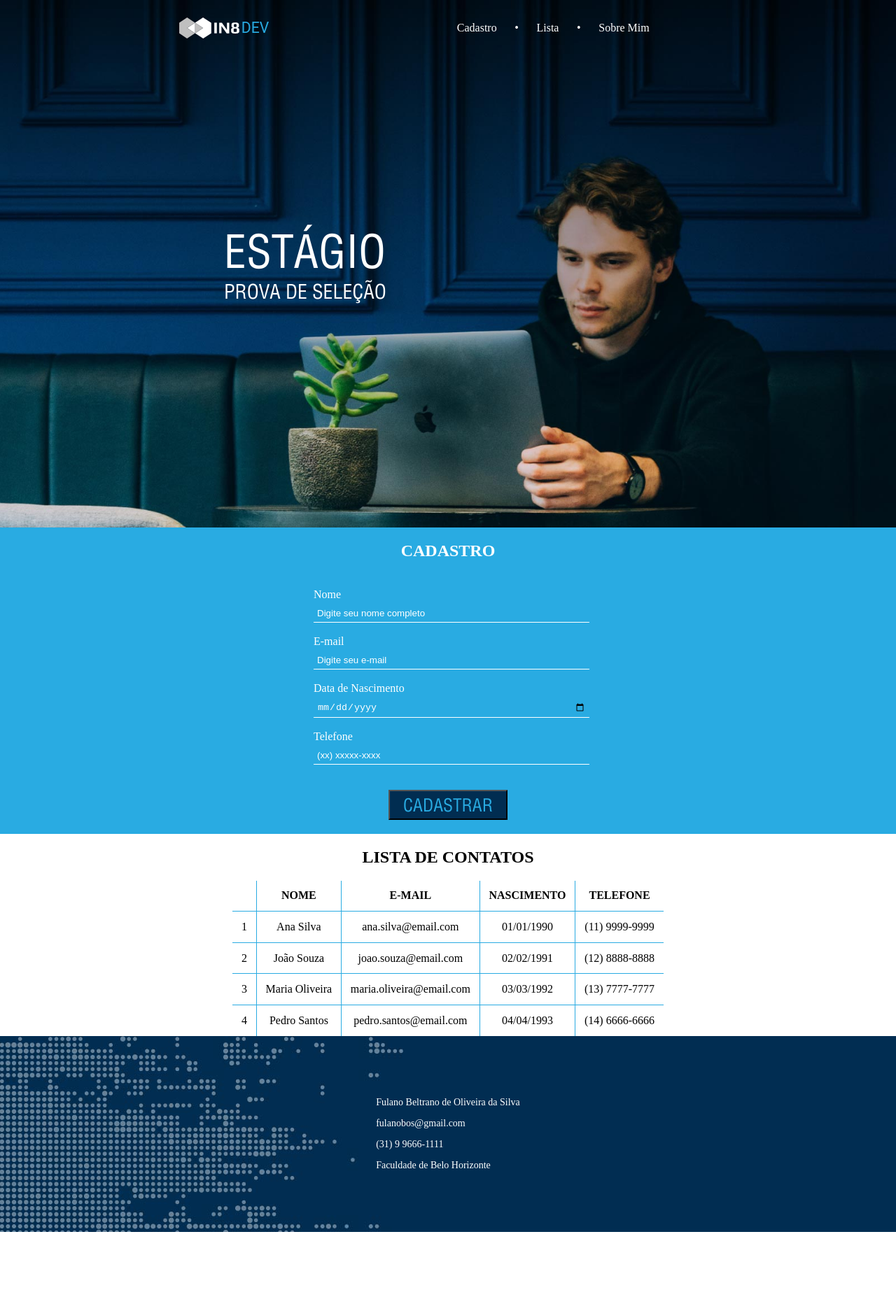
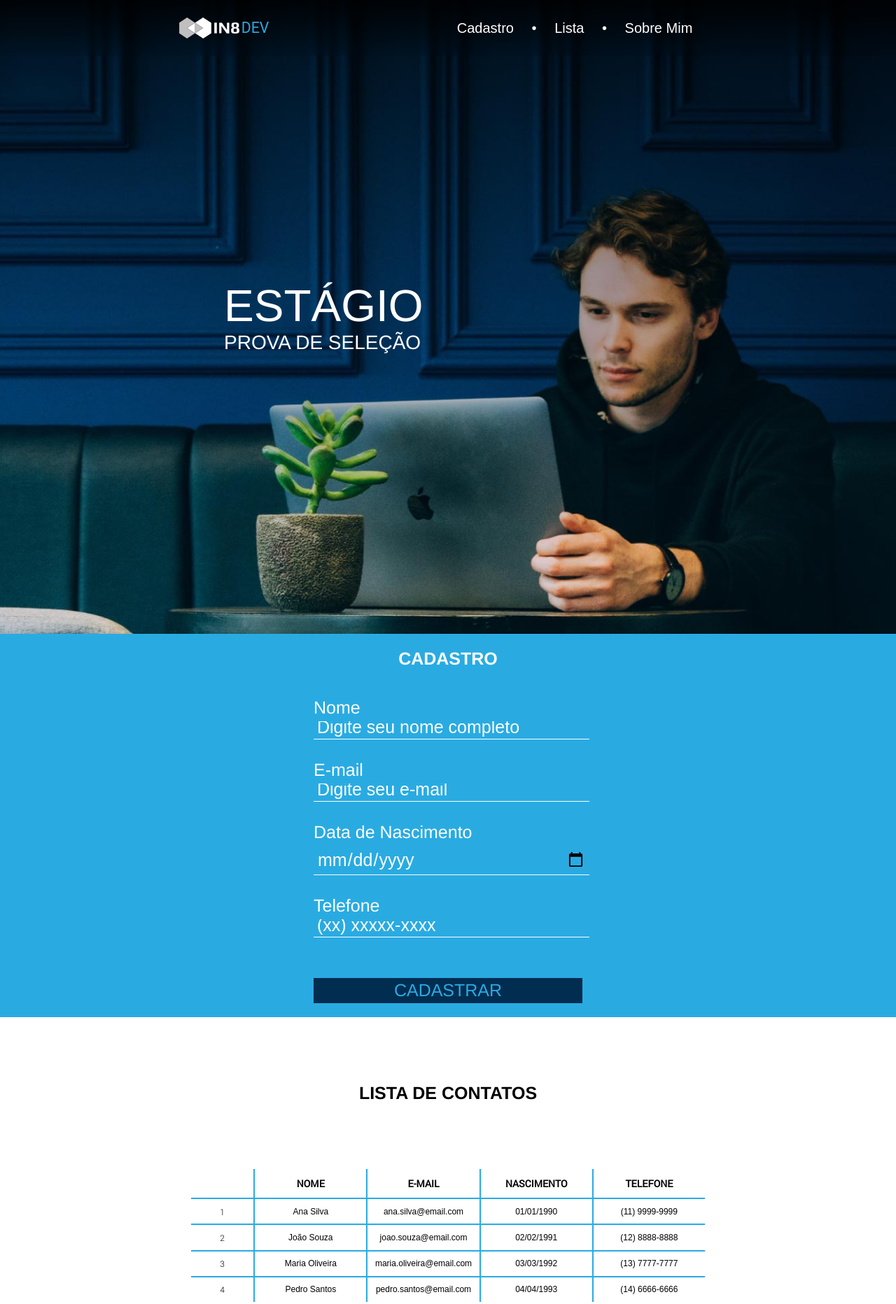
Before and after one commit to LorrayneSantana01/prova_estagio_in8, a plain HTML site: page index.html in a window 1280 px wide. Shown: the top 1864 px of the page at 70% size. Before the commit the page ends 1761 px from the top, so only its background shows below. Drawn offline with Linux system fonts and the light colour scheme.

Commit message:
primeira parte finalizada

```diff
--- a/index.html
+++ b/index.html
@@ -25,13 +25,13 @@
             </div>
             <div class="itens_cabecalho">
                 <a class="menu_item" href="#">Cadastro</a>
-                <a class="menu_item" href="#">•</a>
+                <p class="menu_item" >•</p>
                 <a class="menu_item" href="#">Lista</a>
-                <a class="menu_item" href="#">•</a>
+                <p class="menu_item" >•</p>
                 <a class="menu_item" href="#">Sobre Mim</a>
                 </div>
         </header>
-        <section id="apresentacao_prova" class="background_section_one">
+        <section id="apresentacao_prova" class="background_section_apresentacao">
             <div class="textos_pagina_apresentacao">
                 ESTÁGIO
             </div>
@@ -102,8 +102,9 @@
                 </tr>
             </table>
         </section>
-        <footer class="rodape">
-            <span class="rodape_infos">
+
+        <footer class="background_rodape">
+            <span id="rodape">
                 <p>Fulano Beltrano de Oliveira da Silva</p>
                 <p>fulanobos@gmail.com</p>
                 <p>(31) 9 9666-1111</p>
--- a/styles.css
+++ b/styles.css
@@ -44,6 +44,8 @@
     flex-direction: row;
     flex-wrap: nowrap;
     justify-content: center;
+    backdrop-filter: blur(5px);
+    background: linear-gradient(#000000bb, #00000000);
 }
 
 .logo_cabecalho {
@@ -73,6 +75,14 @@
     height: 100%;
     justify-content: flex-start;
     align-items: center;
+    font-family: 'Helvetica';
+    font-size: 20px;
+}
+
+#cabecalho p {
+    color: white;
+    text-decoration: none;
+    cursor: default;
 }
 
 .menu_item:hover {
@@ -100,18 +110,25 @@
     z-index: -1;
 }
 
+.background_section_apresentacao {
+	background-image: url('./imagens/index-image.jpg');
+	background-repeat: no-repeat;
+	background-position: center;
+	background-size: cover;
+    z-index: -1;
+}
+
 #apresentacao_prova { /*CONFIGURAÇÕES COMUNS DA APRESENTAÇÃO*/
-    padding: 40vh;
+    padding: 50vh 0px 50vh 40vh;
     display: flex;
     flex-direction: column;
     flex-wrap: wrap;
     align-content: flex-start;
     justify-content: center;
-    font-family: 'ps';
+    font-family: 'Helvetica';
     color: white;
     font-weight: 100;
     text-align: left;
-    font-size: 8vh;
 }
 
 .textos_pagina_apresentacao { /*CONFIGURAÇÕES DO TEXTO 'ESTÁGIO'*/
@@ -132,9 +149,14 @@
     align-items: center;
     color: white;
     background-color: #29abe2;
+    text-align: center;
+    font-family: 'Helvetica';
+    font-size: 25px;
     font-weight: 100;
-    text-align: center;
-    font-size: 2vh;
+}
+
+#fazer_cadastro h1 {
+    font-size: 25px;
 }
 
 .formulario {
@@ -158,21 +180,28 @@ input {
     background: none;
     border: none;
     border-bottom: 1px solid white;
+    color: white;
 }
 
 input[type="date"] {
     color: #ffffff;
+    font-family: 'Helvetica';
+    font-size: 25px;
   }
 
 input::placeholder {
     color: white;
     background: none;
     margin: none;
+    font-family: 'Helvetica';
+    font-size: 25px;
 }
 
 input:focus {
     color: white;
     outline: none;
+    font-family: 'Helvetica';
+    font-size: 25px;
 }
 
 input:valid {
@@ -185,7 +214,14 @@ input:valid {
     cursor: pointer;
     font-family: 'ps';
     font-size: 25px;
-    padding: 1% 5% 1% 5% ;
+    padding: 1% 5% 1% 5%;
+    border-width: 0;
+    width: 100%;
+    display: flex;
+    justify-content: center;
+    font-family: 'Helvetica';
+    font-size: 25px;
+    font-weight: 100;
 }
 
 #botao_cadastrar_container {
@@ -196,19 +232,23 @@ input:valid {
 
 /* PARTE REFERENTE A LISTA DE CONTATOS  */
 
+#lista_contatos h1 {
+    font-family: 'Helvetica' !important;
+    font-size: 25px;
+}
+
 #lista_contatos {
-    background-color: none;
     color: #000;
-    width: 40%;
+    height: 60vh;
     text-align: -webkit-center;
     display: flex;
     flex-direction: column;
     width: 100%;
-    width: 100%;
     align-items: center;
+    justify-content: space-evenly;
+
 }
 
-/* table */
 #tabela_cadastros {
     max-width: 60%;
     border-collapse: collapse;
@@ -220,7 +260,9 @@ input:valid {
 }
 
 table tr th {
-    border-right: 1px solid #29abe2;
+    border-right: 2px solid #29abe2;
+    font-family: 'RobotoRegular';
+    font-size: 14px;
 }
 
 table tr th:last-child {
@@ -228,60 +270,44 @@ table tr th:last-child {
 }
 
 table tr td {
-    border-top: 1px solid #29abe2;
-    border-right: 1px solid #29abe2;
+    border-top: 2px solid #29abe2;
+    border-right: 2px solid #29abe2;
+    font-family: 'Helvetica';
+    font-size: 12px;
+    min-width: 140px;
+}
+
+table tr td:first-child {
+    font-family: 'RobotoLight';
+    font-size: 12px;
+    min-width: 70px;
 }
 
 table tr td:last-child {
-    border-top: 1px solid #29abe2;
+    border-top: 2px solid #29abe2;
     border-right: none;
 }
 
 /* PARTE REFERENTE AO RODAPÉ */
 
-.rodape { /*CONFIGURAÇÕES COMUNS DO RODAPÉ*/
+#rodape { /*CONFIGURAÇÕES COMUNS DO RODAPÉ*/
     width: 100%;
     height: 35vh;
-    background-image:url(./imagens/rodape-desktop.jpg);
     display: flex;
     flex-direction: column;
     flex-wrap: wrap;
     align-content: space-around;
-    justify-content: space-around;
+    justify-content: center;
     box-sizing: border-box;
-}
-
-.rodape_infos { /*CONFIGURAÇÕES DAS INFORMAÇÕES*/
+    text-align-last: center;
     font-size: 14px;
     color: white;
 }
 
-
-
-
-
-
-
-
-
-
-
-
-
-
-
-
-.background_section_one {
-	background-image: url('./imagens/index-image.jpg');
+.background_rodape {
+    background-image:url(./imagens/rodape-desktop.jpg);
 	background-repeat: no-repeat;
 	background-position: center;
 	background-size: cover;
     z-index: -1;
 }
-.parallex_bg_img {
-	background-image: url('https://png.pngtree.com/thumb_back/fh260/background/20201009/pngtree-dark-green-cyan-paper-cut-minimalist-background-for-brochure-poster-banner-image_405384.jpg');
-	background-repeat: no-repeat;
-	background-size: cover;
-	background-position: center;
-	background-attachment: fixed;
-}
```
